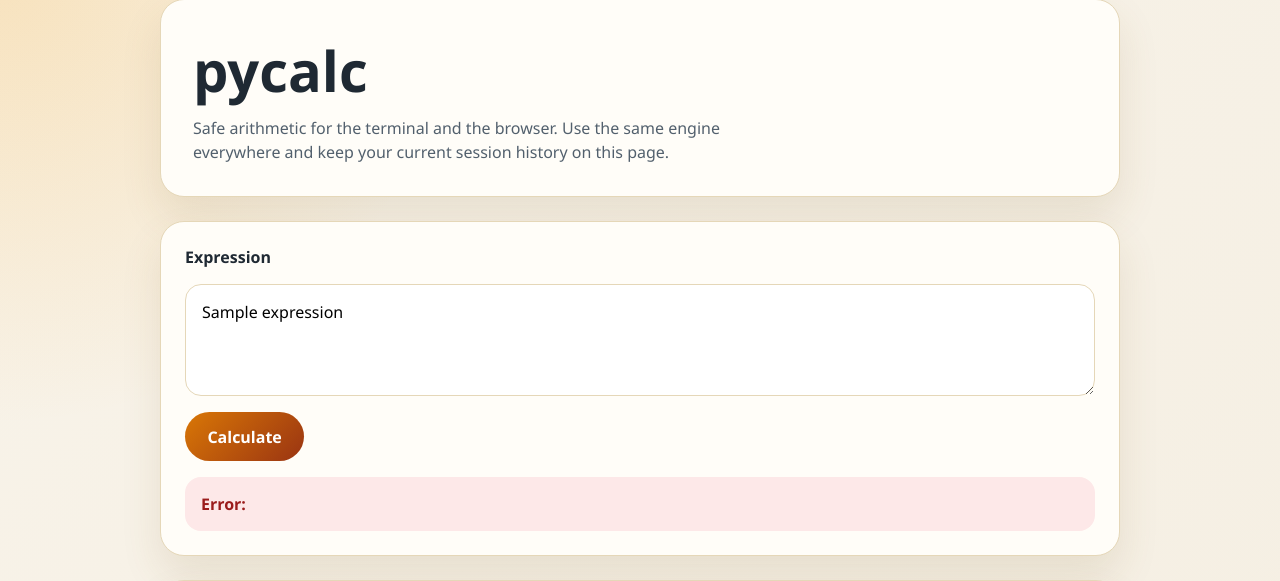
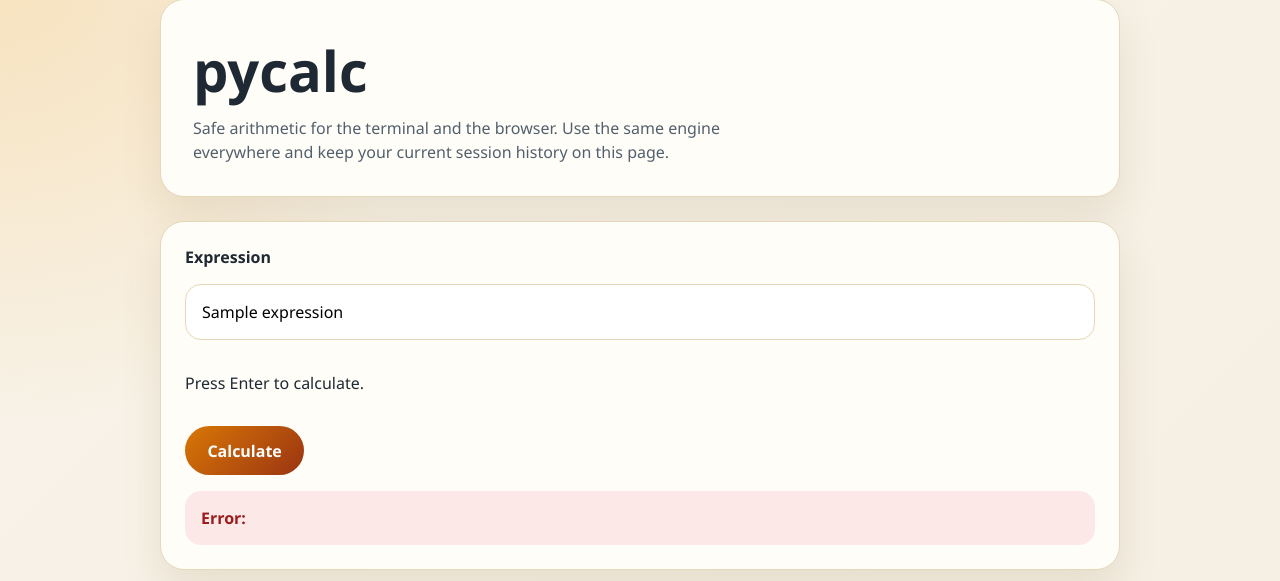
Before and after one commit to baoblackcoal/test_target_calc, a Flask app: template src/pycalc/templates/index.html in a window 1280 px wide. Shown: the part 33-614 px from the top of the page. Run offline with Flask 3, Linux system fonts and the light colour scheme; the template is opened without the code that fills it: most values are stand-ins (such as "Sample title", 1, 10 or a date in 2020).

Commit message:
feat: default web expression and tag release

```diff
--- a/pyproject.toml
+++ b/pyproject.toml
@@ -4,7 +4,7 @@ build-backend = "setuptools.build_meta"
 
 [project]
 name = "pycalc"
-version = "0.1.0"
+version = "0.1.1"
 description = "Minimal calculator with shared engine, CLI, and web UI."
 readme = "README.md"
 requires-python = ">=3.13"
--- a/src/pycalc/__init__.py
+++ b/src/pycalc/__init__.py
@@ -2,4 +2,4 @@
 
 __all__ = ["__version__"]
 
-__version__ = "0.1.0"
+__version__ = "0.1.1"
--- a/src/pycalc/templates/index.html
+++ b/src/pycalc/templates/index.html
@@ -78,13 +78,11 @@
         font-weight: 700;
       }
 
-      textarea {
+      .expression-input {
         width: 100%;
-        min-height: 7rem;
         padding: 1rem;
         border: 1px solid var(--border);
         border-radius: 16px;
-        resize: vertical;
         font: inherit;
       }
 
@@ -166,7 +164,16 @@
       <section class="panel">
         <form method="post" action="/calculate">
           <label for="expression">Expression</label>
-          <textarea id="expression" name="expression" placeholder="(1 + 2) * 3">{{ expression }}</textarea>
+          <input
+            class="expression-input"
+            id="expression"
+            name="expression"
+            type="text"
+            value="{{ expression }}"
+            placeholder="(1 + 2) * 3"
+            autocomplete="off"
+          >
+          <p>Press Enter to calculate.</p>
           <button type="submit">Calculate</button>
         </form>
 
--- a/src/pycalc/web/app.py
+++ b/src/pycalc/web/app.py
@@ -17,7 +17,7 @@ def create_app() -> Flask:
     def index() -> str:
         return render_template(
             "index.html",
-            expression="",
+            expression="1+2",
             result=None,
             history=_get_history(),
         )
```
Also changed, not shown: tests/test_web.py (+16 -0 lines), .github/workflows/release.yml.
